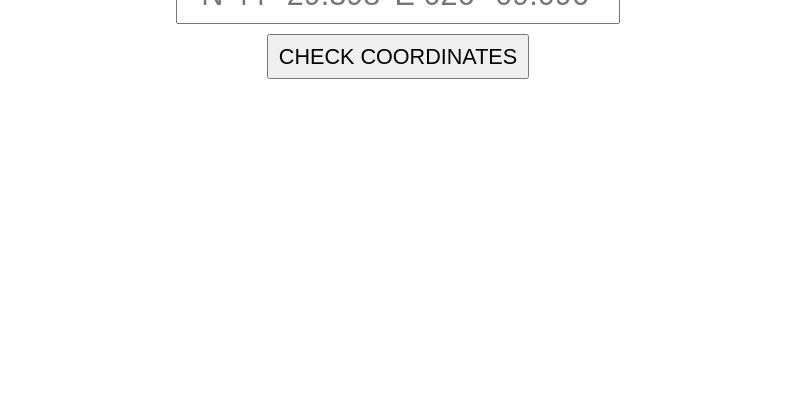
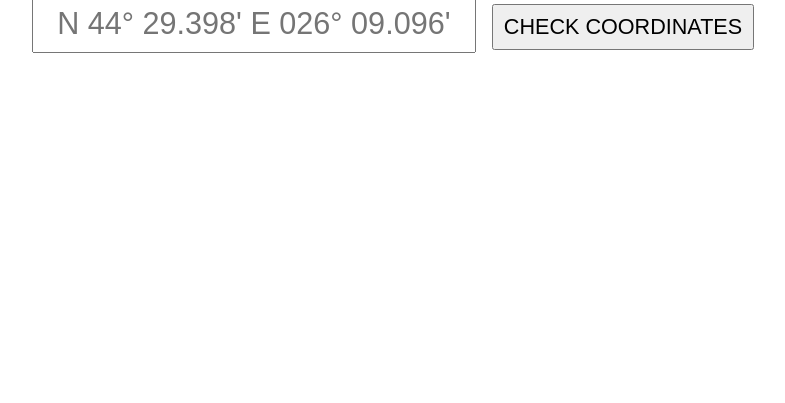
Before and after one commit to Jean-M22/Geocaching, a website: page _external/@Dino_Master2000/Approximations/public/geochecker.html in a window 1280 px wide. Shown: the part 397-800 px from the top of the page, without its empty margins (242-1027 px from the left). Drawn offline with Linux system fonts and the light colour scheme.

Commit message:
Add form

```diff
--- a/_external/@Dino_Master2000/Approximations/index.load.ts
+++ b/_external/@Dino_Master2000/Approximations/index.load.ts
@@ -4,3 +4,7 @@
 app.get("/_external/Dino_Master2000/Approximations/geochecker", (req, res) => {
     res.sendFile(join(__dirname, "/public/geochecker.html"));
 });
+
+app.post("/_external/Dino_Master2000/Approximations/result", (req, res) => {
+    res.send(req.body.coordinates);
+})
--- a/_external/@Dino_Master2000/Approximations/public/geochecker.html
+++ b/_external/@Dino_Master2000/Approximations/public/geochecker.html
@@ -48,8 +48,10 @@
 <body>
   <div class="center">
     <div><a href="https://coord.info/GCA2N4C">GCA2N4C</a> - Approximations</div>
-    <input type="text" placeholder="N 44° 29.398' E 026° 09.096'">
-    <button type="submit">CHECK COORDINATES</button>
+    <form action="/_external/Dino_Master2000/Approximations/result" method="POST">
+      <input type="text" name="coordinates" placeholder="N 44° 29.398' E 026° 09.096'">
+      <button type="submit">CHECK COORDINATES</button>
+    </form>
   </div>
 </body>
 </html>
```
